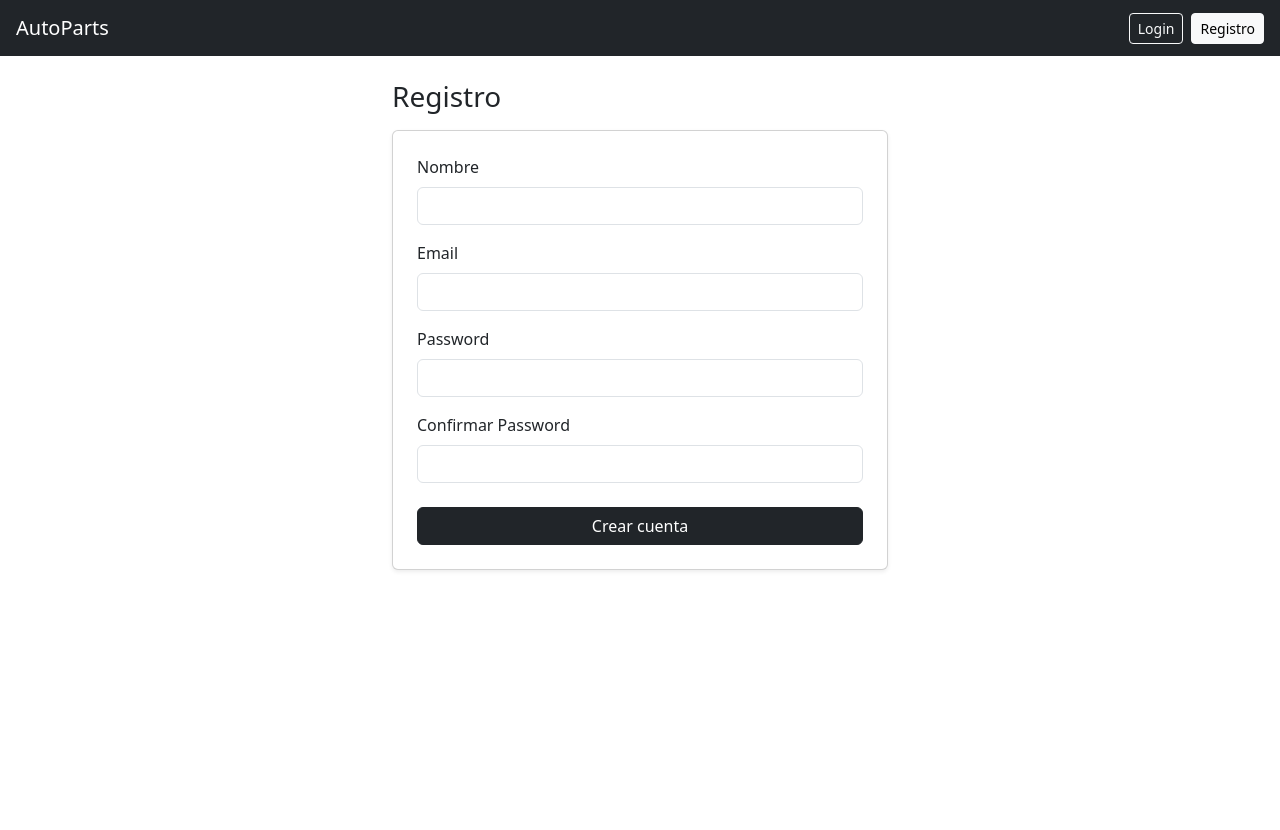
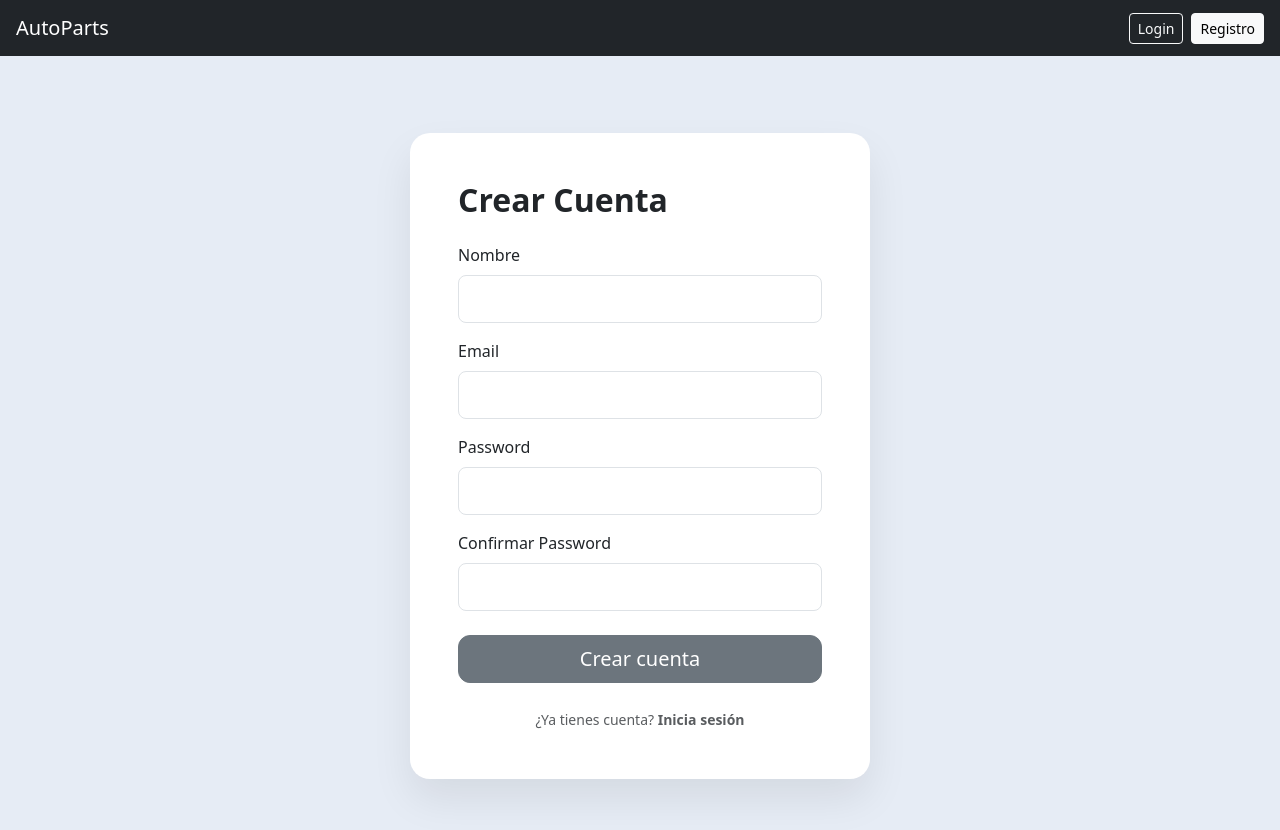
Before and after one commit to Jonathangarcia49/Ecomerce-Repuestos, a React (Create React App) app in the folder frontend/: page /register in a window 1280 px wide. Shown: the top 830 px of the page. Before the commit the page ends 800 px from the top, so only its background shows below. Built offline with nearby package versions, Linux system fonts and the light colour scheme; no server answers.

Commit message:
feat: actualizar las páginas de Login y Registro para mejorar la interfaz de usuario y la experiencia de usuario

```diff
--- a/frontend/src/pages/Login.js
+++ b/frontend/src/pages/Login.js
@@ -46,7 +46,7 @@ export default function Login() {
 
         {/* PANEL IZQUIERDO */}
         <div className="p-5" style={{ width: "50%" }}>
-          <h3 className="mb-4 fw-bold">AutoParts</h3>
+          <h3 className="mb-4 fw-bold">Login</h3>
 
           {err && (
             <div className="alert alert-danger">
@@ -99,14 +99,13 @@ export default function Login() {
           className="d-flex flex-column justify-content-center align-items-center text-white"
           style={{
             width: "50%",
-            // background: "linear-gradient(135deg, #cb2d3e, #ef473a)",
             background: "linear-gradient(135deg, #212529, #495057)",
             padding: "40px"
           }}
         >
           <h2 className="fw-bold mb-3">Bienvenido</h2>
           <p className="text-center">
-            Gestiona tus productos, categorías y ventas
+            Gestiona tus productos y ventas
             con un sistema profesional y moderno.
           </p>
         </div>
--- a/frontend/src/pages/Register.js
+++ b/frontend/src/pages/Register.js
@@ -19,7 +19,6 @@ export default function Register() {
     e.preventDefault();
     setErr('');
 
-    // Validaciones simples
     if (!form.name || !form.email || !form.password) {
       return setErr('Todos los campos son obligatorios');
     }
@@ -52,54 +51,94 @@ export default function Register() {
   };
 
   return (
-    <div className="container py-4" style={{ maxWidth: 520 }}>
-      <h3 className="mb-3">Registro</h3>
+    <div
+      className="d-flex justify-content-center align-items-center"
+      style={{
+       minHeight: '100vh',
+       backgroundColor: '#E6ECF5'
+  }}
+    >
+      <div
+        className="bg-white p-5"
+        style={{
+          width: '100%',
+          maxWidth: 460,
+          borderRadius: 20,
+          boxShadow: '0 20px 40px rgba(0, 0, 0, 0.08)'
+        }}
+      >
+        <h2 className="fw-bold mb-4">Crear Cuenta</h2>
 
-      {err && <div className="alert alert-danger">{err}</div>}
+        {err && (
+          <div className="alert alert-danger py-2 text-center">
+            {err}
+          </div>
+        )}
 
-      <form onSubmit={onSubmit} className="card p-4 shadow-sm">
+        <form onSubmit={onSubmit}>
+          <div className="mb-3">
             <label className="form-label">Nombre</label>
             <input
-          className="form-control"
-          required
+              className="form-control form-control-lg"
               value={form.name}
               onChange={(e) => setForm({ ...form, name: e.target.value })}
             />
+          </div>
 
-        <label className="form-label mt-3">Email</label>
+          <div className="mb-3">
+            <label className="form-label">Email</label>
             <input
               type="email"
-          className="form-control"
-          required
+              className="form-control form-control-lg"
               value={form.email}
               onChange={(e) => setForm({ ...form, email: e.target.value })}
             />
+          </div>
 
-        <label className="form-label mt-3">Password</label>
+          <div className="mb-3">
+            <label className="form-label">Password</label>
             <input
               type="password"
-          className="form-control"
-          required
+              className="form-control form-control-lg"
               value={form.password}
               onChange={(e) => setForm({ ...form, password: e.target.value })}
             />
+          </div>
 
-        <label className="form-label mt-3">Confirmar Password</label>
+          <div className="mb-4">
+            <label className="form-label">Confirmar Password</label>
             <input
               type="password"
-          className="form-control"
-          required
+              className="form-control form-control-lg"
               value={form.confirmPassword}
-          onChange={(e) => setForm({ ...form, confirmPassword: e.target.value })}
+              onChange={(e) =>
+                setForm({ ...form, confirmPassword: e.target.value })
+              }
             />
+          </div>
 
           <button
-          className="btn btn-dark mt-4 w-100"
+            className="btn btn-secondary btn-lg w-100"
             disabled={loading}
+            style={{ borderRadius: 12 }}
           >
             {loading ? 'Creando cuenta...' : 'Crear cuenta'}
           </button>
         </form>
+
+        <div className="text-center mt-4">
+          <small className="text-muted">
+            ¿Ya tienes cuenta?{' '}
+            <span
+              onClick={() => nav('/login')}
+              style={{ cursor: 'pointer' }}
+              className="fw-semibold"
+            >
+              Inicia sesión
+            </span>
+          </small>
+        </div>
+      </div>
     </div>
   );
 }
```
Lines whose indentation alone changed are shown as unchanged.
